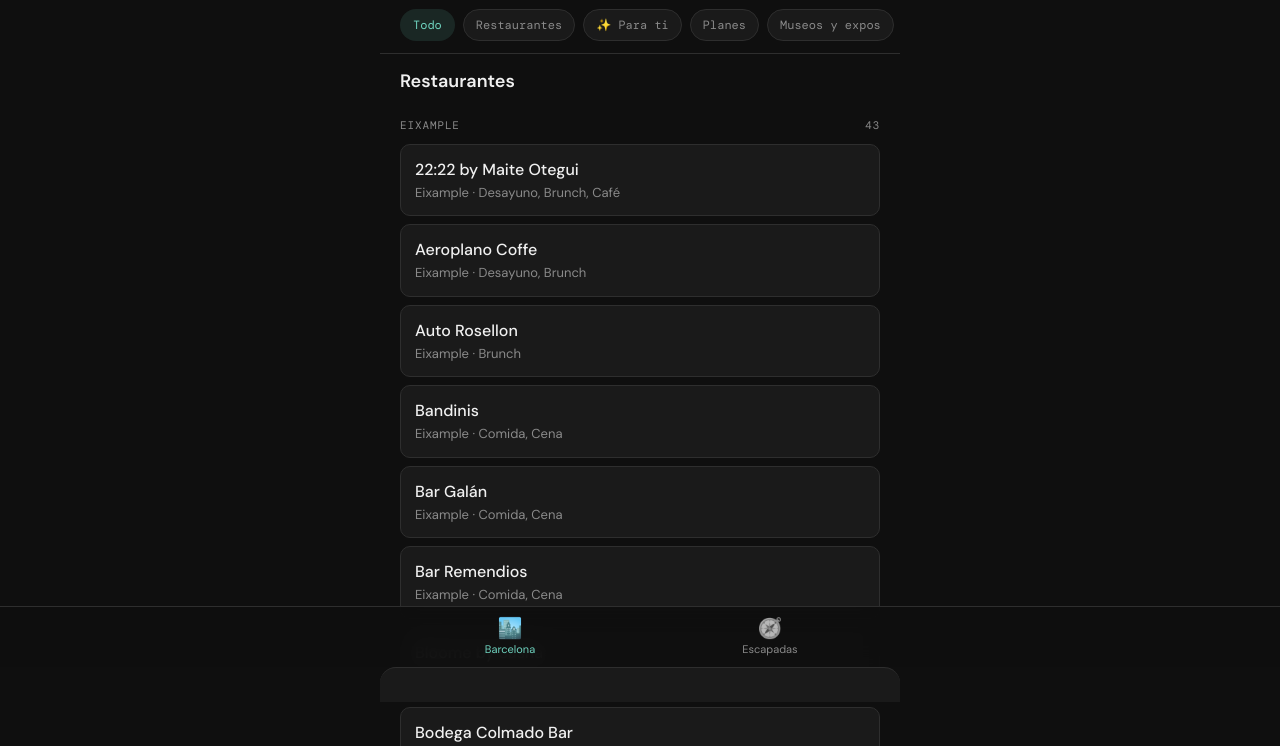
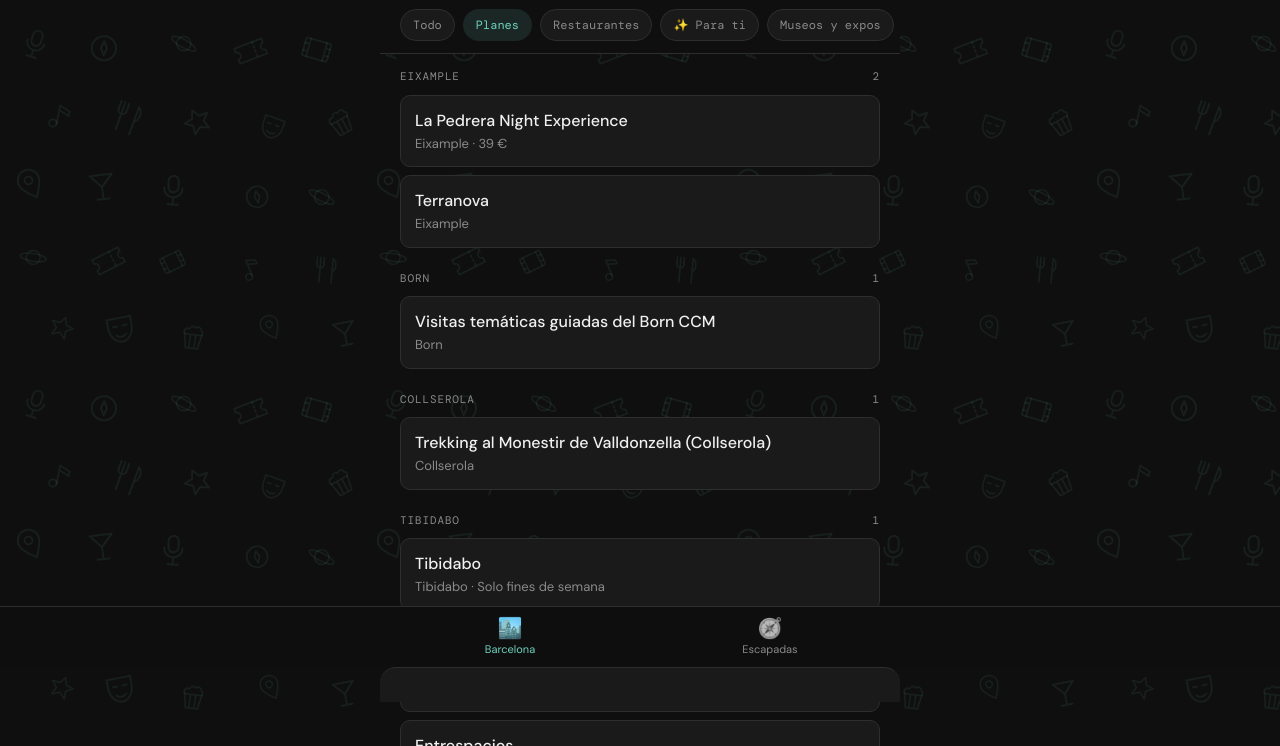
Before and after one commit to scamot/plannet, a plain HTML site: page index.html in a window 1280 px wide. Shown: the part 133-879 px from the top of the page. Drawn offline with nearby package versions, Linux system fonts and the light colour scheme.

Commit message:
Abre en Planes, fondo con patrón temático e icono de entrada
Co-Authored-By: Claude Opus 5.5 <noreply@anthropic.com>
Claude-Session: https://claude.ai/code/session_01Y7DTzL78JDaGGLarTZPneE

```diff
--- a/index.html
+++ b/index.html
@@ -33,6 +33,8 @@
     max-width: 520px; margin: 0 auto;
     padding: env(safe-area-inset-top) 0 calc(80px + env(safe-area-inset-bottom));
   }
+  html { background: var(--bg) url('fondo.svg') repeat; background-size: 360px; background-attachment: fixed; }
+  body { background: transparent; }
   button { font: inherit; color: inherit; }
 
   header {
@@ -198,7 +200,7 @@ const AVISO_DIAS = 14;   // la pestaña de destino aparece X días antes del via
 const ULTIMOS_DIAS = 10; // "Últimos días" si acaba en menos de X días
 
 let PLANES = [], SUG = [], VIAJES = [], ACTUALIZADO = null, SUG_FECHA = null;
-const st = { tab: 'casa', tipo: 'todo', momento: null, zona: null, q: '', lugar: null };
+const st = { tab: 'casa', tipo: 'plan', momento: null, zona: null, q: '', lugar: null };
 
 const hoy = (() => { const d = new Date(); return d.getFullYear() + '-' + String(d.getMonth()+1).padStart(2,'0') + '-' + String(d.getDate()).padStart(2,'0'); })();
 const dias = (a, b) => Math.round((new Date(b) - new Date(a)) / 864e5);
@@ -326,9 +328,10 @@ function chipsTipo(lugar) {
   const nSug = SUG.filter(s => s.lugar === lugar && !tiempo(s).pasado).length;
   const tipos = ORDEN_TIPOS.filter(t => base.some(p => p.tipo === t));
   const lista = [['todo', 'Todo']];
+  if (tipos.includes('plan')) lista.push(['plan', TIPOS.plan.label]);
   if (tipos.includes('restaurante')) lista.push(['restaurante', TIPOS.restaurante.label]);
   lista.push(['parati', '✨ Para ti' + (nSug ? ` · ${nSug}` : '')]);
-  for (const t of tipos) if (t !== 'restaurante') lista.push([t, TIPOS[t].label]);
+  for (const t of tipos) if (t !== 'restaurante' && t !== 'plan') lista.push([t, TIPOS[t].label]);
   let h = `<div class="chips">` + lista.map(([k, l]) => `<button class="chip ${st.tipo === k ? 'on' : ''}" onclick="setTipo('${k}')">${l}</button>`).join('') + `</div>`;
   if (st.tipo === 'restaurante') {
     const ms = MOMENTOS.filter(m => base.some(p => (p.momentos || []).includes(m)));
@@ -400,13 +403,14 @@ function render(soloLista = false) {
     const ls = lugaresFuera();
     M.innerHTML = `<div class="empty" style="padding:8px 0 16px;text-align:left">No hay ningún viaje a la vista. Cuando vayas a salir, díselo a Claude («me voy a Menorca del 10 al 17 de julio») y esta pestaña se convertirá en tu destino unos días antes.</div>
       <div class="sec"><span>Lugares guardados</span><span>${ls.length}</span></div>` +
-      ls.map(([l, n]) => `<button class="card" onclick="st.lugar='${esc(l)}';resetFiltros();render()"><div class="card-main"><div class="card-name">${esc(l)}</div><div class="card-meta">${n} planes</div></div><span class="badge mute">›</span></button>`).join('');
+      ls.map(([l, n]) => `<button class="card" onclick="st.lugar='${esc(l)}';resetFiltros('${esc(l)}');render()"><div class="card-main"><div class="card-name">${esc(l)}</div><div class="card-meta">${n} planes</div></div><span class="badge mute">›</span></button>`).join('');
   }
 }
 
 function pintarLista() { render(true); }
 
-function resetFiltros() { st.tipo = 'todo'; st.momento = null; st.zona = null; st.q = ''; }
+function tipoInicial(lugar) { return lugar && PLANES.some(p => p.lugar === lugar && p.tipo === 'plan' && p.estado !== 'descartado' && !tiempo(p).pasado) ? 'plan' : 'todo'; }
+function resetFiltros(lugar = st.tab === 'casa' ? CASA : (st.lugar || viajeActivo()?.lugar)) { st.tipo = tipoInicial(lugar); st.momento = null; st.zona = null; st.q = ''; }
 function setTab(t) { st.tab = t; st.lugar = null; resetFiltros(); render(); scrollTo(0, 0); }
 function setTipo(t) { st.tipo = t; st.momento = null; render(); }
 function setMomento(m) { st.momento = st.momento === m ? null : m; render(); }
@@ -462,6 +466,7 @@ Promise.all([cargar('datos/planes.json'), cargar('datos/sugerencias.json').catch
     PLANES = p.planes || []; ACTUALIZADO = p.actualizado;
     SUG = (s.sugerencias || []).map(x => ({ ...x, _src: 's' })); SUG_FECHA = s.actualizado;
     VIAJES = d.viajes || [];
+    resetFiltros();
     render();
   })
   .catch(() => { document.getElementById('main').innerHTML = '<div class="empty">No se han podido cargar los datos.</div>'; });
```
Also changed, not shown: fondo.svg (added), icon.png.
